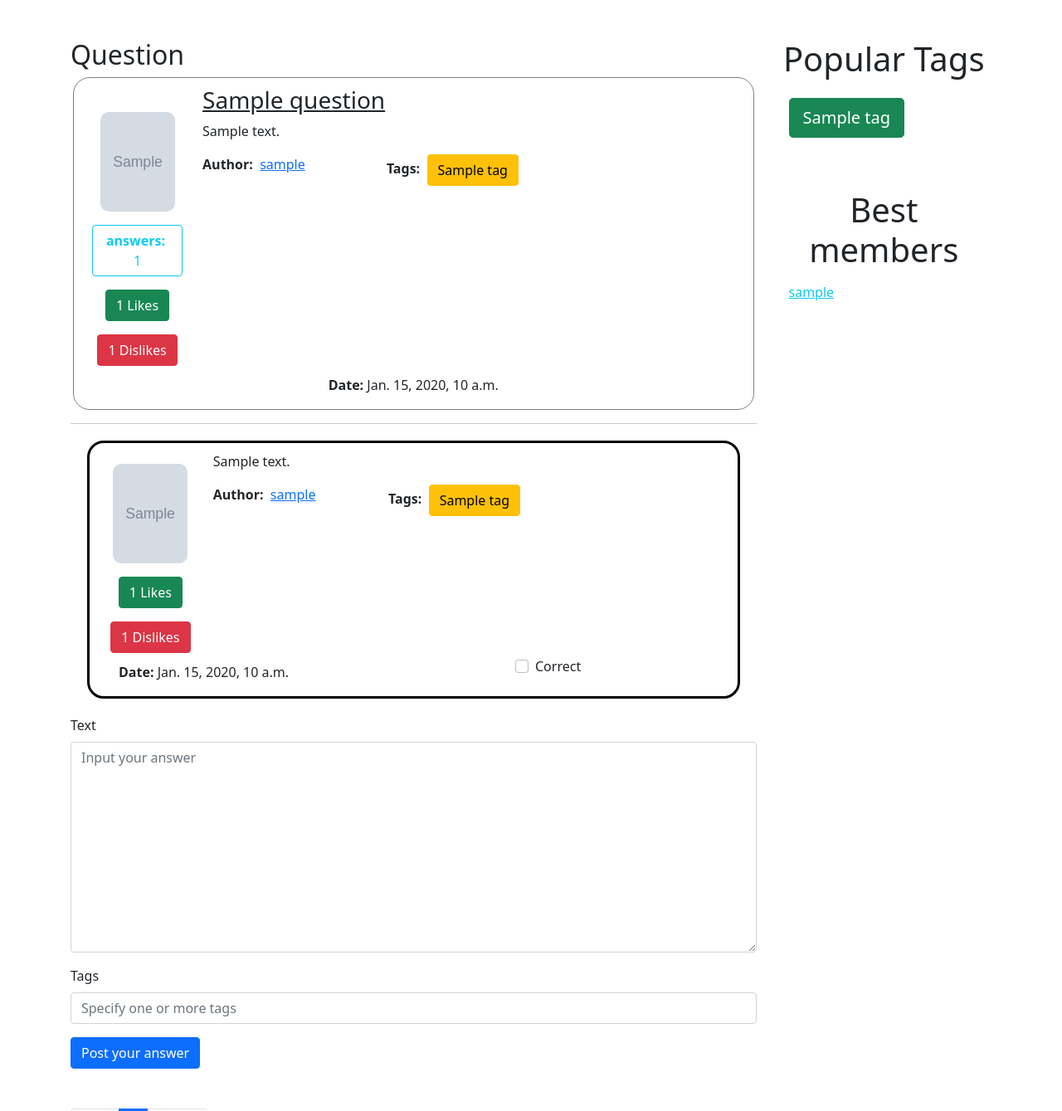
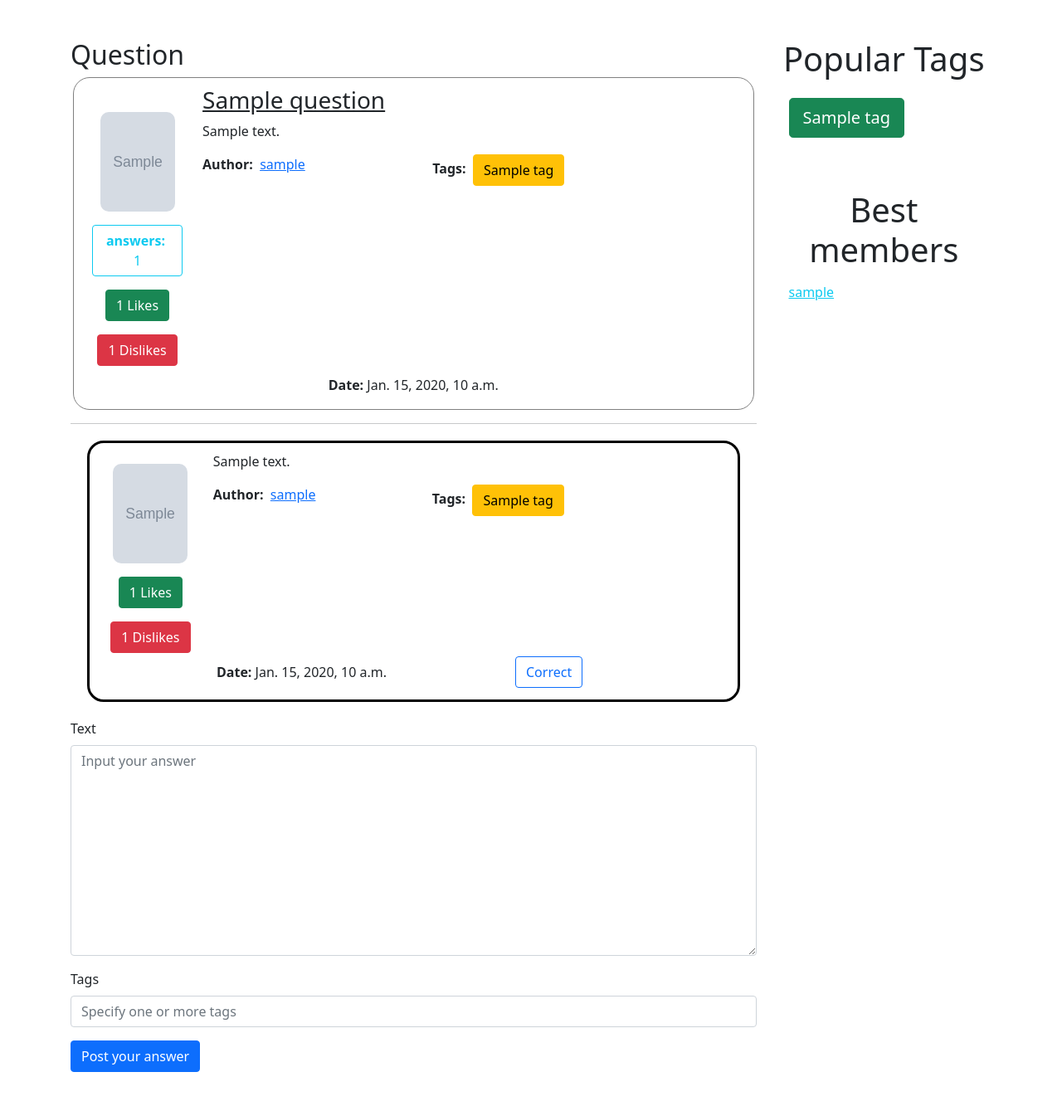
Before and after one commit to Andeo1812/Askme, a Django app: page /question/1 in a window 1280 px wide. Shown: the part 61-1400 px from the top of the page at 83% size. Run offline with Django 4.2, Linux system fonts and the light colour scheme; a user stored in the database is signed in; tables that the repository leaves empty hold one stand-in row (values such as "Sample post"); grey boxes marked "Sample" are stand-in pictures; some libraries are stand-ins or nearby versions.

Commit message:
fix settings

```diff
--- a/Askme/urls.py
+++ b/Askme/urls.py
@@ -29,7 +29,9 @@ urlpatterns = [
     path('dislike_question/', views.dislike_question, name="dislike_question"),
 
     path('like_answer/', views.like_answer, name="like_answer"),
-    path('dislike_answer/', views.dislike_answer, name="dislike_answer")
+    path('dislike_answer/', views.dislike_answer, name="dislike_answer"),
+
+    path('correct_answer/', views.correct_answer, name="correct_answer")
 ]
 
 if settings.DEBUG:
--- a/app/models.py
+++ b/app/models.py
@@ -181,6 +181,14 @@ class Answer(models.Model):
             dislike = DisLikeAnswer(answer_id=self.id, profile=profile)
             dislike.save()
 
+    def correct_input(self):
+        if self.correct:
+            self.correct = False
+            self.save()
+        else:
+            self.correct = True
+            self.save()
+
     class Meta:
         verbose_name = "Answer"
         verbose_name_plural = "Answers"
--- a/app/views.py
+++ b/app/views.py
@@ -218,3 +218,14 @@ def dislike_answer(request):
     answer = Answer.objects.get(id=answer_id)
     answer.dislike(request.user.profile_related)
     return JsonResponse({'dislikes': answer.dislikes()})
+
+
+@login_required(login_url="login", redirect_field_name=REDIRECT_FIELD_NAME)
+@require_POST
+def correct_answer(request):
+    answer_id = request.POST['answer_id']
+    answer = Answer.objects.get(id=answer_id)
+    print(answer.correct)
+    answer.correct_input()
+    print(answer.correct)
+    return JsonResponse({'correct': answer.correct})
--- a/static/css/answer.css
+++ b/static/css/answer.css
@@ -5,8 +5,8 @@
     padding: 10px;
 }
 
-.answer-best {
-    border: 3px solid green;
+.answer-correct {
+    border: 5px green;
     border-radius: 20px;
     margin: 20px;
     padding: 10px;
@@ -23,3 +23,6 @@
 
 .dislike-answer {
 }
+
+.correct-answer {
+}
--- /dev/null
+++ b/static/js/answer_correct.js
@@ -0,0 +1,19 @@
+$(".correct-answer").on('click', function (ev) {
+    const $this = $(this);
+    const request = new Request(
+        'http://127.0.0.1:8000/correct_answer/',
+        {
+            method: 'post',
+            headers: {
+                'X-CSRFToken': csrftoken,
+                'Content-Type': 'application/x-www-form-urlencoded'
+            },
+            body: 'answer_id=' + $this.data('id')
+        }
+    );
+    fetch(request).then(function (response) {
+        response.json().then(function (parsed) {
+            $this.text(parsed.correct);
+        });
+    })
+})
--- a/templates/include/answer.html
+++ b/templates/include/answer.html
@@ -23,11 +23,11 @@
         <p class="answer-text">{{ answer.text }}</p>
 
         <div class="row">
-            <div class="col-4">
+            <div class="col-5">
                 <b>Author:</b> &nbsp<a href="###########">{{ answer.author }}</a>
             </div>
 
-            <div class="col-8">
+            <div class="col-7">
                 <b>Tags:</b> &nbsp<a
                     {% for tag in question.tags.all %}
                         {% include "include/tags.html" %}
@@ -39,18 +39,17 @@
 
 
     <div class="row">
-        <div class="col-8">
+        <div class="col-8 text-center">
             <a class="btn"> <b>Date:</b>&nbsp{{ question.pub_date }}</a>
         </div>
 
-        <div class="col-4">
-            <div class="form-check">
-                <label class="form-check-label" for="defaultCheck1">
-                    Correct
-                </label>
-                <input class="form-check-input" type="checkbox" value="" id="defaultCheck1">
-            </div>
+        <div class="col-2">
+                {% if request.user.profile_related == answer.author%}
+                    <form class="mb-1">
+                        {% csrf_token %}
+                        <button type="button" class="btn btn-outline-primary correct-answer" data-id="{{ answer.id }}">Correct</button>
+                    </form>
+                {% endif %}
         </div>
     </div>
-
 </div>
--- a/templates/include/base.html
+++ b/templates/include/base.html
@@ -50,3 +50,4 @@
 <script src="{% static "js/csrf_token.js" %}"></script>
 <script src="{% static "js/like_question.js" %}"></script>
 <script src="{% static "js/like_answer.js" %}"></script>
+<script src="{% static "js/answer_correct.js" %}"></script>
--- a/templates/include/question.html
+++ b/templates/include/question.html
@@ -24,17 +24,17 @@
             <button type="button" class="btn btn-danger dislike-question" data-id="{{ question.id }}"> {{ question.dislikes }} Dislikes</button>
         </form>
     </div>
-    <div class="col-md-10 col-lg-10">
+    <div class="col-10">
         <h3><a class="text-dark">{{ question.title }}</a></h3>
 
         <p>{{ question.text }}</p>
 
         <div class="row">
-            <div class="col-4">
+            <div class="col-5">
                 <b>Author:</b> &nbsp<a href="###########">{{ question.author }}</a>
             </div>
 
-            <div class="col-8">
+            <div class="col-7">
                 <b>Tags:</b> &nbsp<a
                     {% for tag in question.tags.all %}
                         {% include "include/tags.html" %}
```
